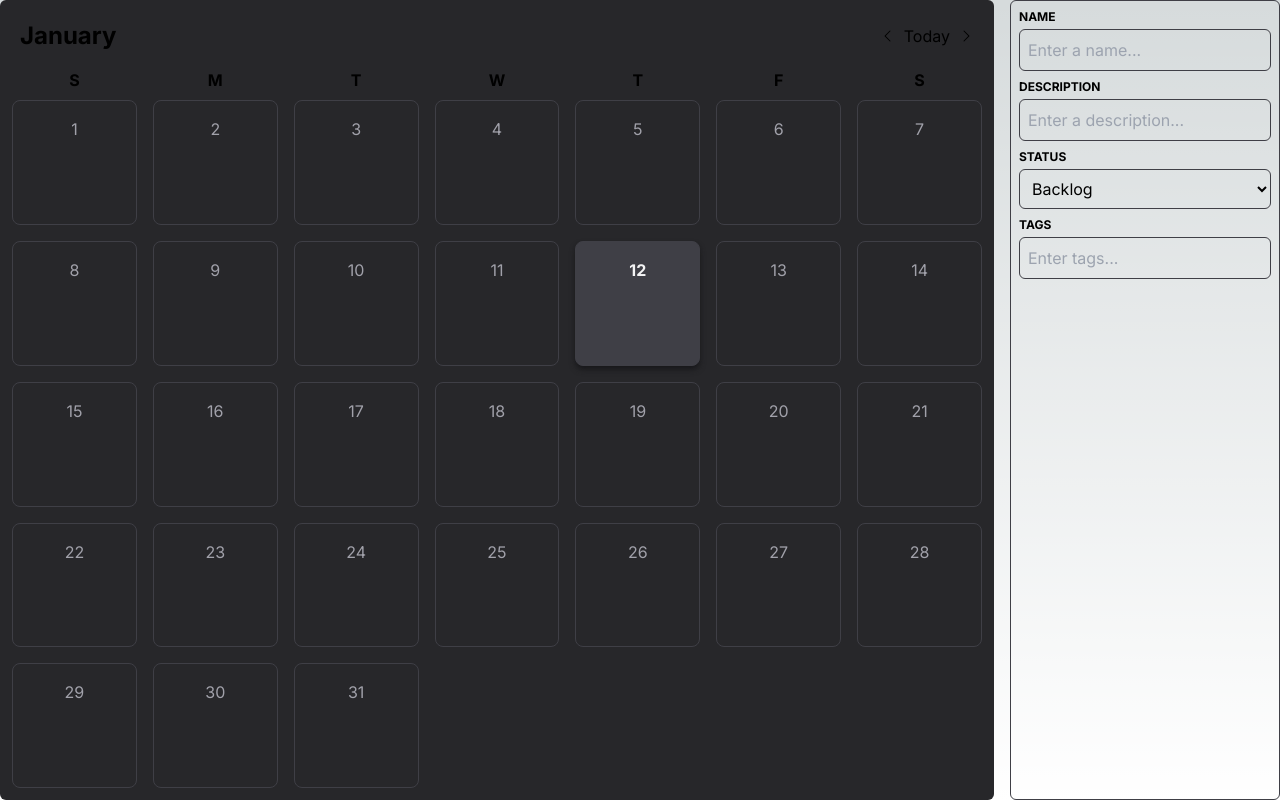
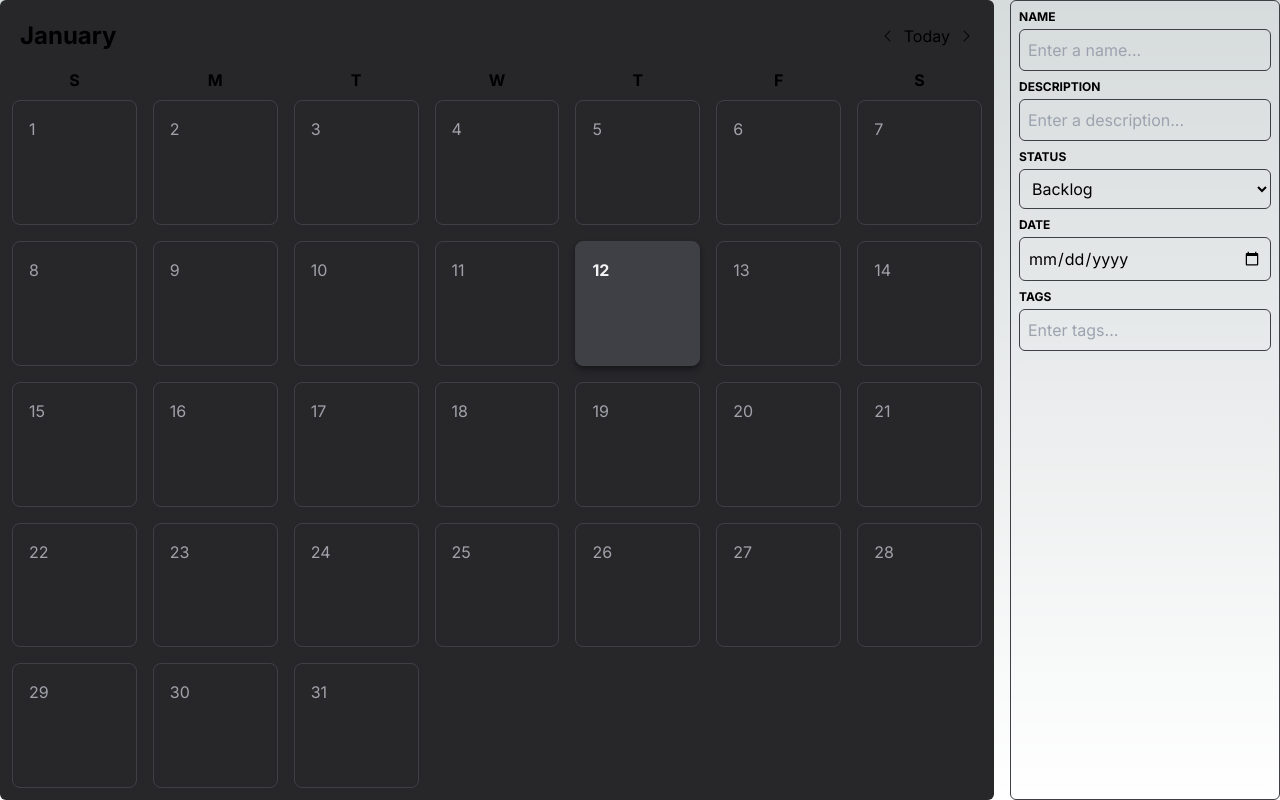
Before and after one commit to minischetti/journey, a Next.js app in the folder next/journey/: page / in a window 1280 px wide. Built offline with nearby package versions, Linux system fonts and the light colour scheme.

Commit message:
Add items to calendar days

```diff
--- a/next/journey/src/app/components/features/Calendar.tsx
+++ b/next/journey/src/app/components/features/Calendar.tsx
@@ -27,12 +27,7 @@ export const Calendar = () => {
 
     const isToday = (day: number) => {
         const today = new Date();
-        return (
-            datefns.isSameDay(date, today) &&
-            datefns.isSameMonth(date, today) &&
-            datefns.isSameYear(date, today) &&
-            day === datefns.getDate(today)
-        );
+        return datefns.isSameDay(date, today) && datefns.isSameMonth(date, today) && datefns.isSameYear(date, today) && day === datefns.getDate(today);
     };
 
     const daysOfWeek = () => ["S", "M", "T", "W", "T", "F", "S"];
@@ -49,9 +44,13 @@ export const Calendar = () => {
             <div className="flex justify-between p-2">
                 <span className="text-2xl font-bold text-center">{currentMonth()}</span>
                 <div className="flex gap-2">
-                    <button onClick={previousMonth}><CaretLeft/></button>
+                    <button onClick={previousMonth}>
+                        <CaretLeft />
+                    </button>
                     <button onClick={goToToday}>Today</button>
-                    <button onClick={nextMonth}><CaretRight/></button>
+                    <button onClick={nextMonth}>
+                        <CaretRight />
+                    </button>
                 </div>
             </div>
             <div className="grid grid-cols-7 font-bold gap-4 py-2">
@@ -63,9 +62,16 @@ export const Calendar = () => {
             </div>
             <div className="grid grid-cols-7 gap-4">
                 {calendarDates().map((calendarDate) => (
-                        <div key={calendarDate} className={`grid justify-center aspect-square rounded-lg border-zinc-700 border p-4${isToday(calendarDate) ? ' shadow-md shadow-zinc-900 bg-zinc-700' : ''}`}>
-                            <span className={isToday(calendarDate) ? 'text-zinc-100 font-bold' : 'text-zinc-400'}>{calendarDate}</span>
+                    <div
+                        key={calendarDate}
+                        className={`flex flex-col gap-2 aspect-square rounded-lg overflow-hidden border-zinc-700 border p-4${
+                            isToday(calendarDate) ? " shadow-md shadow-zinc-900 bg-zinc-700" : ""
+                        }`}>
+                        <span className={isToday(calendarDate) ? "text-zinc-100 font-bold" : "text-zinc-400"}>{calendarDate}</span>
+                        <div className="flex flex-col gap-2 overflow-scroll">
+                            {items.map((item) => calendarDate === datefns.getDate(item.date) && <span className="px-2 py-1 bg-zinc-600 rounded-md text-zinc-100">{item.name}</span>)}
                         </div>
+                    </div>
                 ))}
             </div>
         </div>
--- a/next/journey/src/app/components/features/ComposeForm.tsx
+++ b/next/journey/src/app/components/features/ComposeForm.tsx
@@ -1,16 +1,8 @@
 import React, { useContext, useState } from "react";
 import * as Types from "../../types";
-import { Command } from "cmdk";
 import { ItemsContext } from "../../context";
-import { Tag as TagIcon, Plus, X, Subtract, Eye, EyeClosed } from "@phosphor-icons/react";
-import { autoPlacement, flip, shift, useFloating, autoUpdate } from "@floating-ui/react";
-import { Bar } from "../ui/Bar";
-import { Timeline } from "../ui/Timeline";
-import { Side } from "../ui/Side";
-import { List } from "../ui/List";
 import { Input } from "../ui/Input";
 import { Select } from "../ui/Select";
-import { Label } from "../ui/Label";
 import { Tag } from "../ui/Tag";
 import { Tags } from "../ui/Tags";
 import { Status } from "../../types";
@@ -20,6 +12,7 @@ export function ComposeForm() {
     const [composeDescription, setComposeDescription] = useState("");
     const [composeTags, setComposeTags] = useState<string[]>([]);
     const [composeStatus, setComposeStatus] = useState(Status.backlog);
+    const [composeDate, setComposeDate] = useState<Date | null>(null);
     const { items, add, remove } = useContext(ItemsContext);
 
     const resetForm = () => {
@@ -27,6 +20,7 @@ export function ComposeForm() {
         setComposeDescription("");
         setComposeTags([]);
         setComposeStatus(Status.backlog);
+        setComposeDate(null);
     };
 
     const formSubmit = (e: any) => {
@@ -43,8 +37,9 @@ export function ComposeForm() {
             tags: composeTags || [],
             description: e.target.description?.value || "",
             status: e.target.status?.value || Status.backlog,
+            date: composeDate || new Date(),
         };
-        add(newItem);
+        add(newItem)
         resetForm();
     };
 
@@ -90,6 +85,7 @@ export function ComposeForm() {
                     </option>
                 ))}
             </Select>
+            <Input type="date" label="Date" name="date" placeholder="Enter a date..." onChange={(e) => setComposeDate(new Date(e.target.value))} />
             <div>
                 <Input label="Tags" name="tags" placeholder="Enter tags..." onChange={updateTags} />
                 {composeTags && (
--- a/next/journey/src/app/components/ui/Input.tsx
+++ b/next/journey/src/app/components/ui/Input.tsx
@@ -4,7 +4,7 @@ import { Variants } from "../../page";
 import { Label } from "./Label";
 
 export function Input({
-    label, name, placeholder, onChange, variant = Variants.default, value,
+    label, name, placeholder, onChange, variant = Variants.default, value, type,
 }: {
     label: string;
     name: string;
@@ -12,11 +12,13 @@ export function Input({
     onChange: (e: any) => void;
     variant?: Variants;
     value?: string;
+    type?: string;
 }) {
     return (
         <div className="flex flex-col gap-1">
             <Label>{label}</Label>
             <input
+                type={type}
                 name={name}
                 placeholder={placeholder}
                 onChange={onChange}
--- a/next/journey/src/app/types.ts
+++ b/next/journey/src/app/types.ts
@@ -19,6 +19,7 @@ enum Status {
     status?: Status
     items?: Item[]
     tags?: string[]
+    date?: Date | null
   }
 
   interface Tag {
```
